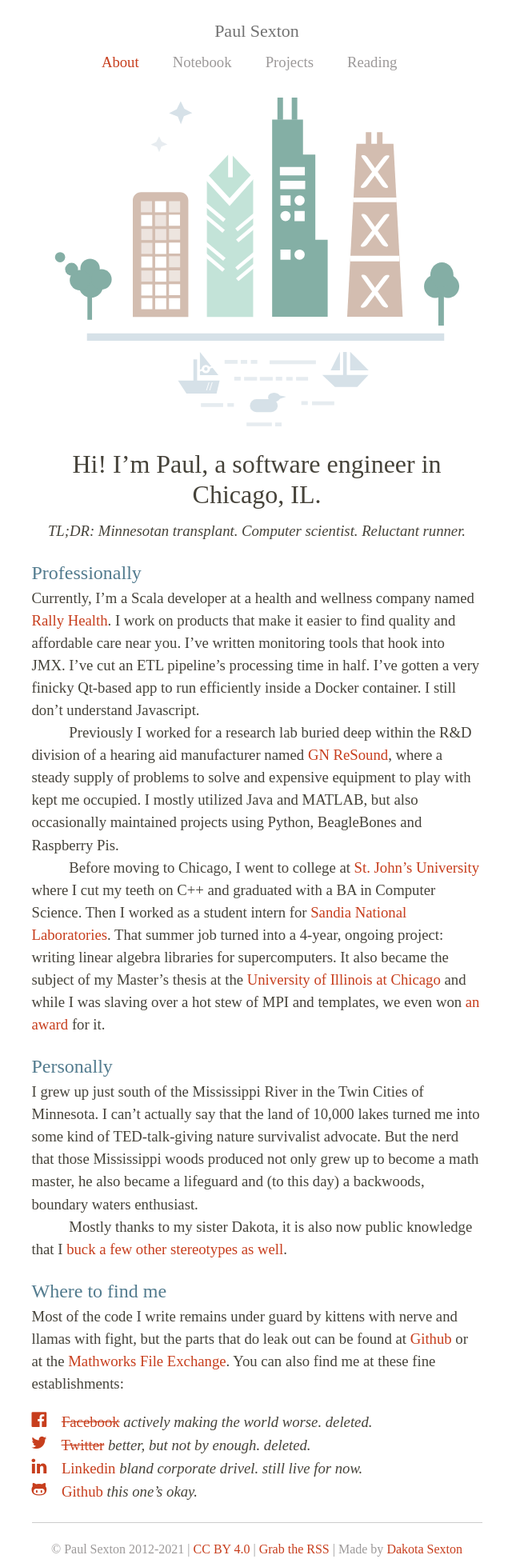
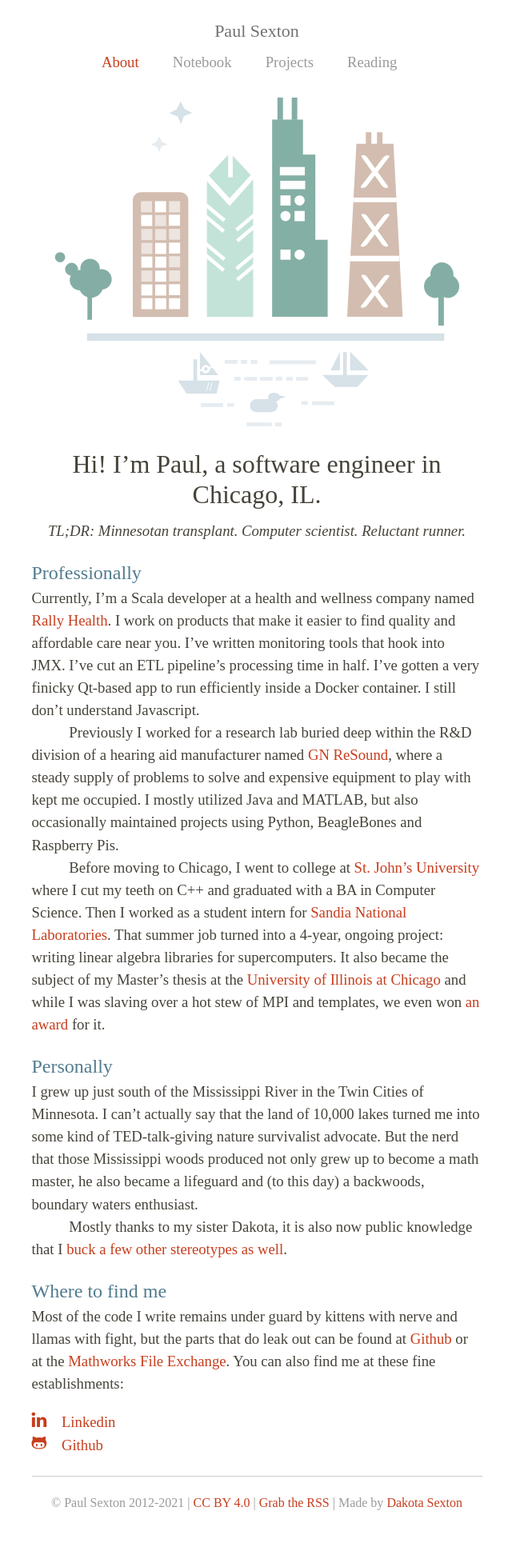
Before and after one commit to psexton/psexton.github.io, a Jekyll site: the page built from index.markdown, in a window 1280 px wide. Shown: the whole page at 80% size, without its empty margins (319-959 px from the left). Built offline with Jekyll 4.4.1, drawn with Linux system fonts in a browser that asks for light colours; some web fonts are replaced; after the commit the page ends 1891 px from its top, so only the background shows below that.

Commit message:
Remove facebook and twitter links

```diff
--- a/index.markdown
+++ b/index.markdown
@@ -27,8 +27,6 @@ Mostly thanks to my sister Dakota, it is also now public knowledge that I [buck
 Most of the code I write remains under guard by kittens with nerve and llamas with fight, but the parts that do leak out can be found at [Github](https://github.com/psexton){:rel='me'} or at the [Mathworks File Exchange](http://www.mathworks.com/matabcentral/fileexchange/authors/106467){:rel='me'}. You can also find me at these fine establishments:
 
 {:refdef: ul .elsewhere}
-- [facebook](http://facebook.com/psexton){: .ss-icon rel='me'} &nbsp;&nbsp; [~~Facebook~~](http://facebook.com/psexton){:rel='me'} _actively making the world worse. deleted._
-- [twitter](https://twitter.com/paulsexton){: .ss-icon rel='me'} &nbsp;&nbsp; [~~Twitter~~](https://twitter.com/paulsexton){:rel='me'} _better, but not by enough. deleted._
-- [linkedin](https://linkedin.com/in/pmsexton){: .ss-icon rel='me'} &nbsp;&nbsp; [Linkedin](https://linkedin.com/in/pmsexton){:rel='me'} _bland corporate drivel. still live for now._
-- [githuboctocat](https://github.com/psexton){: .ss-icon rel='me'} &nbsp;&nbsp; [Github](https://github.com/psexton){:rel='me'} _this one's okay._
+- [linkedin](https://linkedin.com/in/pmsexton){: .ss-icon rel='me'} &nbsp;&nbsp; [Linkedin](https://linkedin.com/in/pmsexton){:rel='me'}
+- [githuboctocat](https://github.com/psexton){: .ss-icon rel='me'} &nbsp;&nbsp; [Github](https://github.com/psexton){:rel='me'}
 {: refdef}
```
